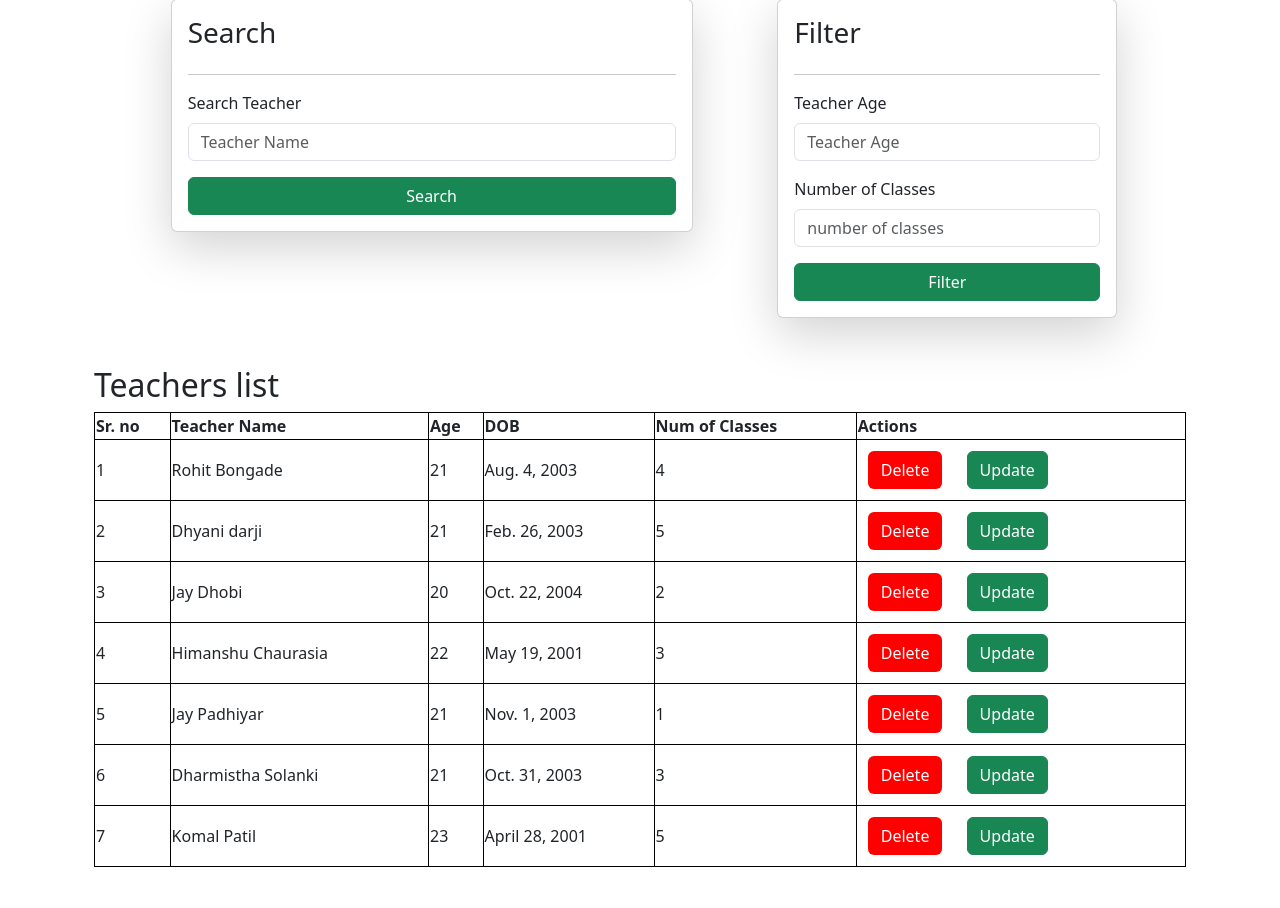
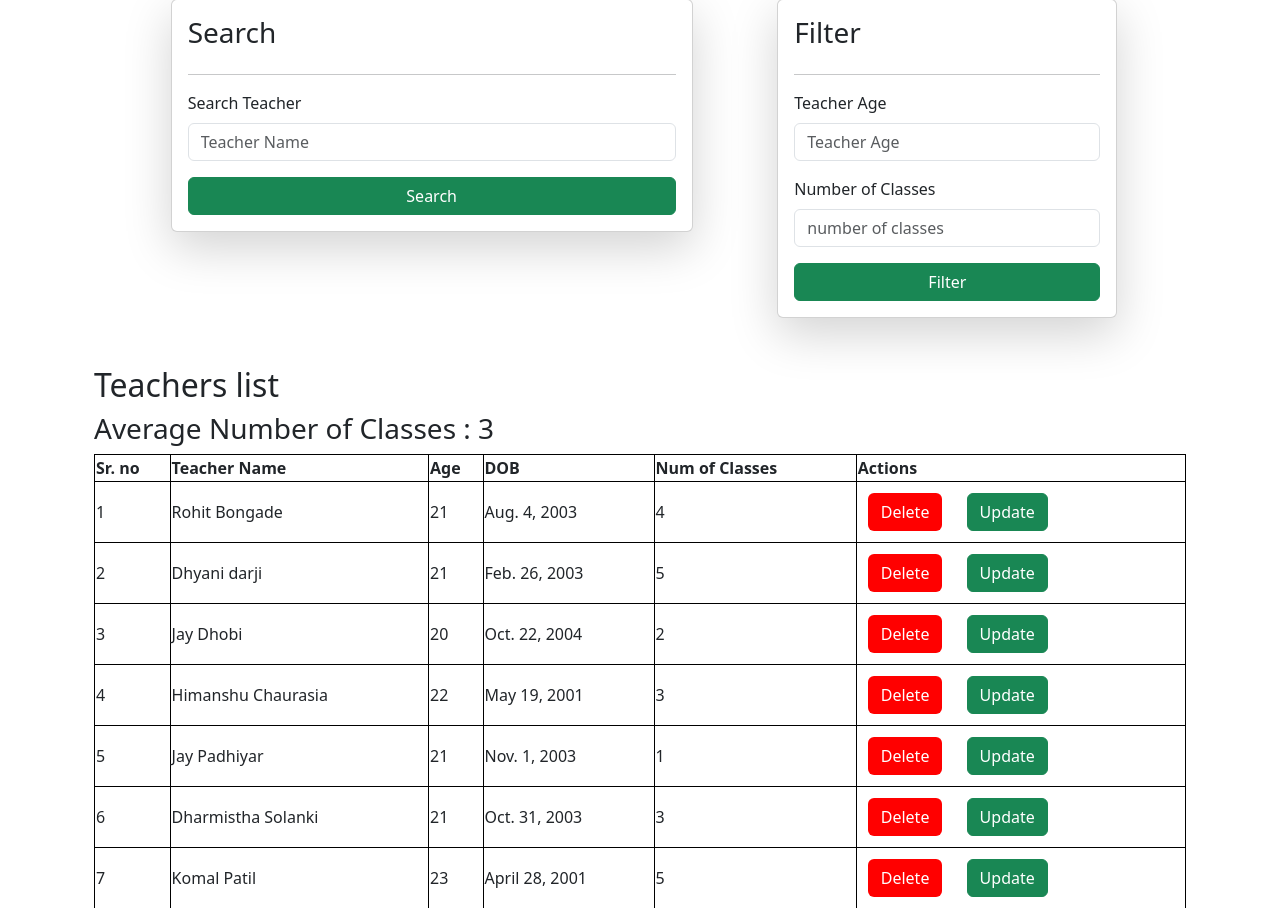
Before and after one commit to rohit-bon/teacher_management_application_simpplr, a Django app: page / in a window 1280 px wide. Shown: the part 697-1605 px from the top of the page. Before the commit the page ends 1564 px from the top, so only its background shows below. Run offline with Django 5.2, Linux system fonts and the light colour scheme; data comes from the database, SQL or seed files in the repository; both versions use the stored data as it was after the commit.

Commit message:
Average added, Optional Task

```diff
--- a/teachers/templates/home/index.html
+++ b/teachers/templates/home/index.html
@@ -79,6 +79,8 @@
     {% comment %}TEACHERS LIST{% endcomment %}
     <div class="container mt-5 mb-5">
       <h2>Teachers list</h2>
+      {% comment %} AVERAGE NUMBER OF CLASSES  {% endcomment %}
+      <h3>Average Number of Classes : {{avg_classes }}</h3>
       <table class="container">
         <tr>
           <th>Sr. no</th>
--- a/teachers/views.py
+++ b/teachers/views.py
@@ -1,5 +1,5 @@
 from django.shortcuts import render, redirect
-from django.http import JsonResponse, HttpResponse
+from django.db.models import Avg
 from .models import *
 
 
@@ -47,7 +47,12 @@ def home(request):
 
         queryset = age_queryset & class_queryset
 
-    context = {'teachers' : queryset}
+    # AVERAGE NUMBER OF CLASS, OPTIONAL TASK
+    avg_classes = queryset.aggregate(Avg('number_of_classes'))['number_of_classes__avg']
+    if avg_classes is not None:
+        avg_classes = round(avg_classes)
+
+    context = {'teachers': queryset, 'avg_classes': avg_classes}
 
     return render(request, "home/index.html", context)
 
```
Also changed, not shown: db.sqlite3.
